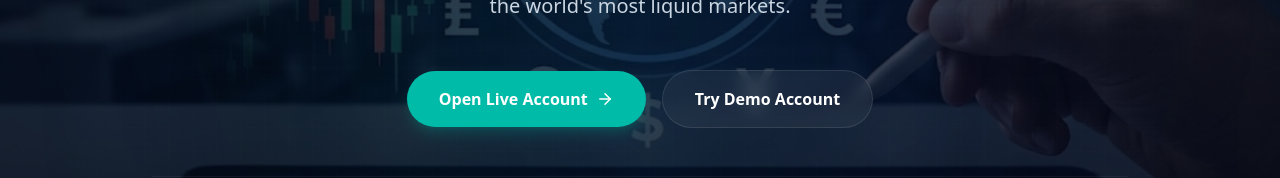
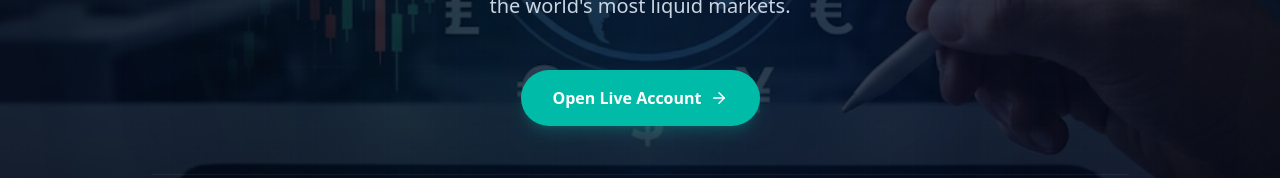
Before and after one commit to Govindchy620/asas, a React (Vite) app: page / in a window 1280 px wide. Shown: the part 505-683 px from the top of the page. Built offline with nearby package versions, Linux system fonts and the light colour scheme.

Commit message:
add links on home page

```diff
--- a/src/Component/HeroSection.jsx
+++ b/src/Component/HeroSection.jsx
@@ -85,12 +85,15 @@
           </p>
 
           <div className="flex flex-col sm:flex-row items-center justify-center gap-4 pt-4">
-            <button className="px-8 py-4 bg-teal-500 hover:bg-teal-400 text-white font-semibold rounded-full transition-all shadow-lg shadow-teal-500/20 flex items-center gap-2 group">
-              Open Live Account <ArrowRight size={18} className="group-hover:translate-x-1 transition-transform" />
-            </button>
-            <button className="px-8 py-4 bg-white/5 hover:bg-white/10 text-white border border-white/10 font-semibold rounded-full transition-all backdrop-blur-sm">
-              Try Demo Account
-            </button>
+           <a
+  href="https://trade.fxcelite.com/register"
+  target="_blank"
+  rel="noopener noreferrer"
+  className="inline-flex px-8 py-4 bg-teal-500 hover:bg-teal-400 text-white font-semibold rounded-full transition-all shadow-lg shadow-teal-500/20 items-center justify-center gap-2 group"
+>
+  Open Live Account <ArrowRight size={18} className="group-hover:translate-x-1 transition-transform" />
+</a>
+
           </div>
 
           {/* Trust Metric */}
```
